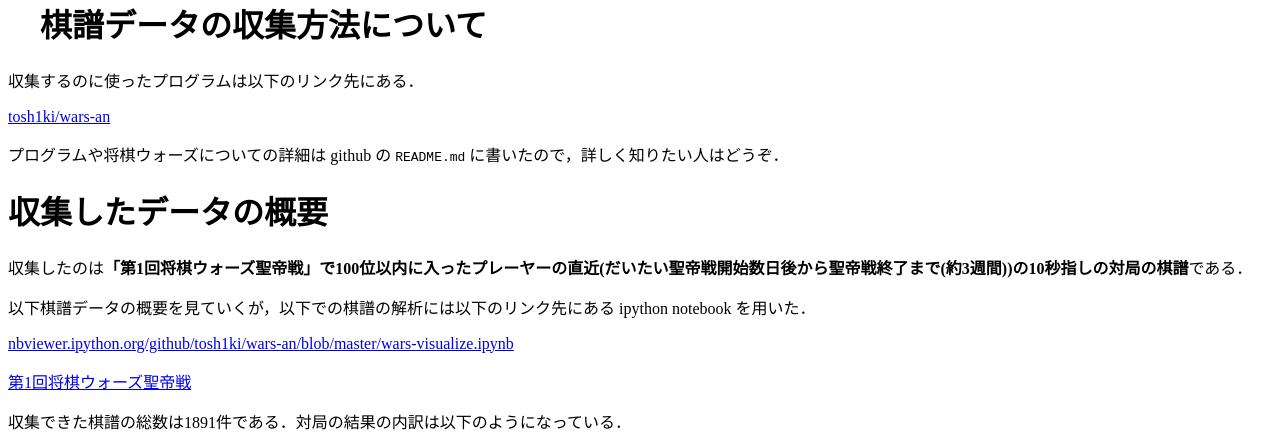
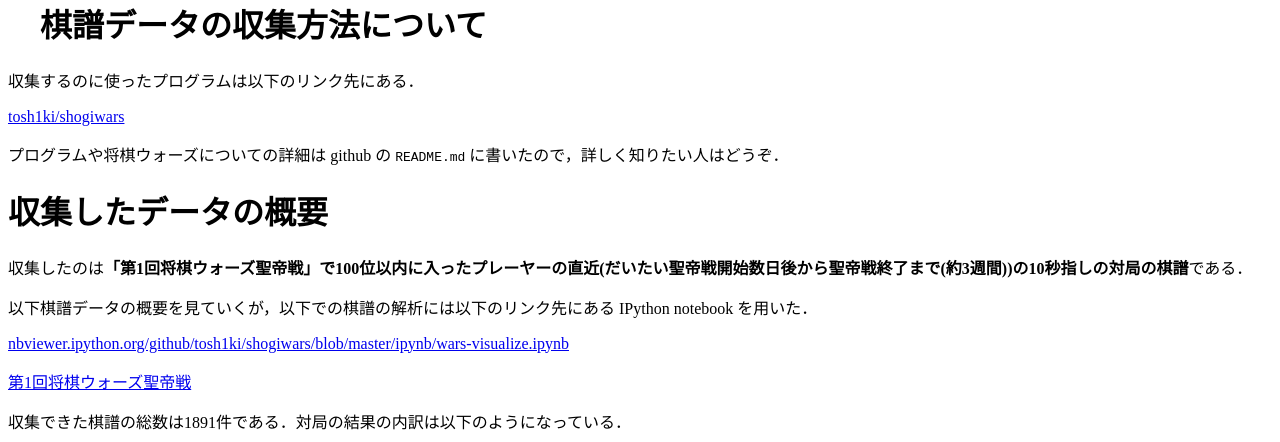
Before and after one commit to tosh1ki/tosh1ki.github.com, a Jekyll site: the page built from _posts/2014-10-31-wars-an.md, in a window 1280 px wide. Shown: the part 254-696 px from the top of the page. Built offline with Jekyll 4.4.1, drawn with Linux system fonts in a browser that asks for light colours; comment, search, counter and statistics services are not loaded.

Commit message:
リンク切れを解消

```diff
--- a/_posts/2014-10-31-wars-an.md
+++ b/_posts/2014-10-31-wars-an.md
@@ -12,16 +12,16 @@
 #　棋譜データの収集方法について
 収集するのに使ったプログラムは以下のリンク先にある．
 
-[tosh1ki/wars-an](https://github.com/tosh1ki/wars-an)
+[tosh1ki/shogiwars](https://github.com/tosh1ki/shogiwars)
 
 プログラムや将棋ウォーズについての詳細は github の `README.md` に書いたので，詳しく知りたい人はどうぞ．
 
 # 収集したデータの概要
 収集したのは**「第1回将棋ウォーズ聖帝戦」で100位以内に入ったプレーヤーの直近(だいたい聖帝戦開始数日後から聖帝戦終了まで(約3週間))の10秒指しの対局の棋譜**である．
 
-以下棋譜データの概要を見ていくが，以下での棋譜の解析には以下のリンク先にある ipython notebook を用いた．
+以下棋譜データの概要を見ていくが，以下での棋譜の解析には以下のリンク先にある IPython notebook を用いた．
 
-[nbviewer.ipython.org/github/tosh1ki/wars-an/blob/master/wars-visualize.ipynb](http://nbviewer.ipython.org/github/tosh1ki/wars-an/blob/master/wars-visualize.ipynb)
+[nbviewer.ipython.org/github/tosh1ki/shogiwars/blob/master/ipynb/wars-visualize.ipynb](http://nbviewer.ipython.org/github/tosh1ki/shogiwars/blob/master/ipynb/wars-visualize.ipynb)
 
 
 [第1回将棋ウォーズ聖帝戦](http://shogiwars.heroz.jp/events/seitei)
```
